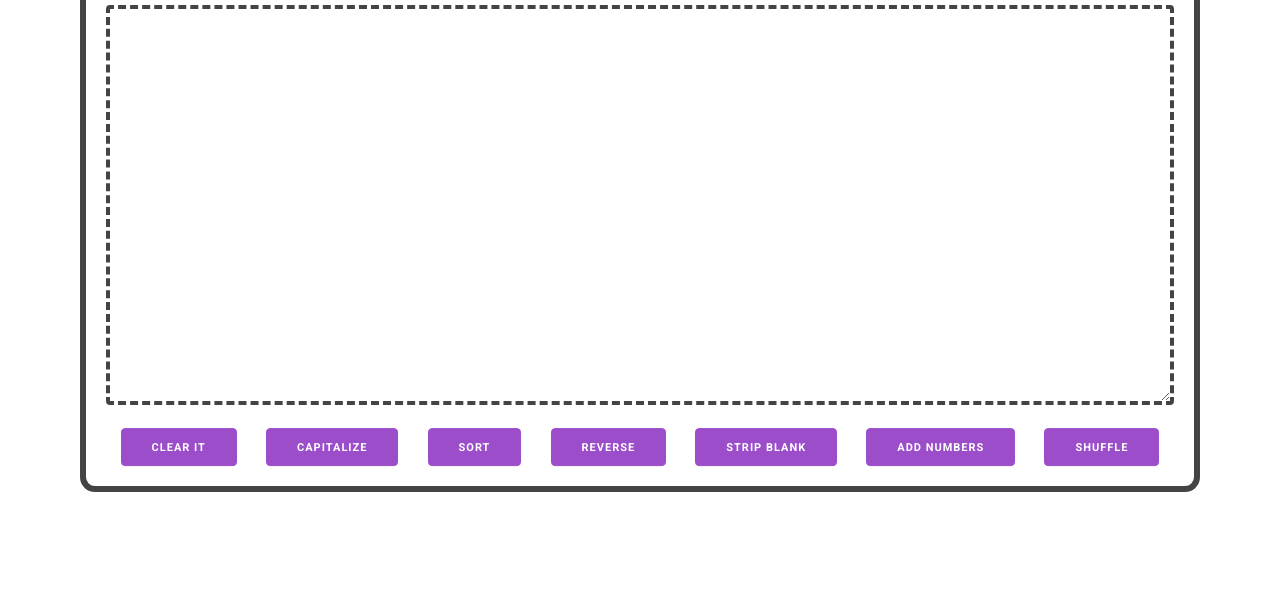
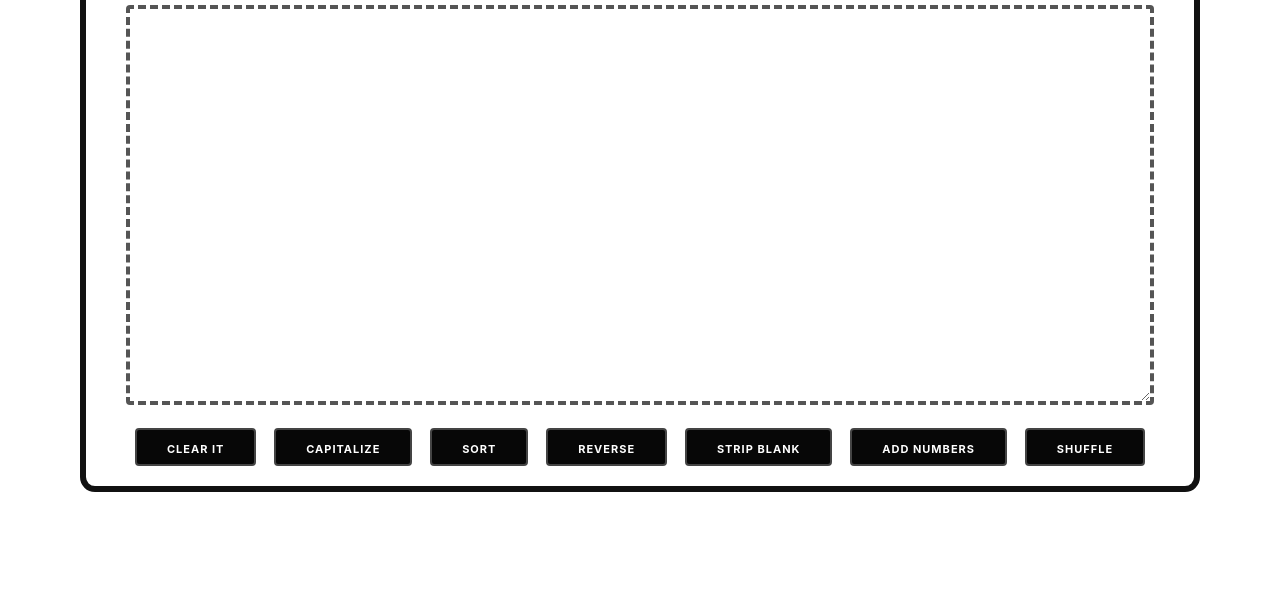
Before and after one commit to akib001/Magic-JavaScript-Dom-Manupulation, a plain HTML site: page index.html in a window 1280 px wide. Shown: the part 197-800 px from the top of the page. Drawn offline with nearby package versions, Linux system fonts and the light colour scheme.

Commit message:
css updated

```diff
--- a/css/styles.css
+++ b/css/styles.css
@@ -1,16 +1,22 @@
+body {
+    font-family: -apple-system, BlinkMacSystemFont, 'Segoe UI', Roboto, Oxygen, Ubuntu, Cantarell, 'Open Sans', 'Helvetica Neue', sans-serif;
+}
+
 .container {
-    border: 6px solid #444;
+    border: 6px solid #111;
     position: fixed;
     top: 50%;
     left: 50%;
     transform: translate(-50%, -50%);
     border-radius: 15px;
+    padding: 0 4rem 0 4rem;
 }
 
 textarea {
     background-color: white;
-    border: 4px dashed #444;
+    border: 4px dashed #555;
     height: 50vh;
+    font-size: 2rem;
 }
 
 .button__wrapper {
@@ -26,4 +32,22 @@ h1 {
     color: black;
     font-weight: 600;
     padding-top: 1rem;
+    font-family: cursive;
 }
+
+button {
+    background-color: rgb(7, 7, 7);
+    outline: 0;
+    border: .2rem solid #444;
+}
+
+button:hover {
+    background-color: #fff;
+    color: black;
+    border: 2px solid #000;
+    outline: 0;
+}
+
+#myTextarea:hover, #myTextarea:focus {
+    border: 4px dashed #000;
+}
```
